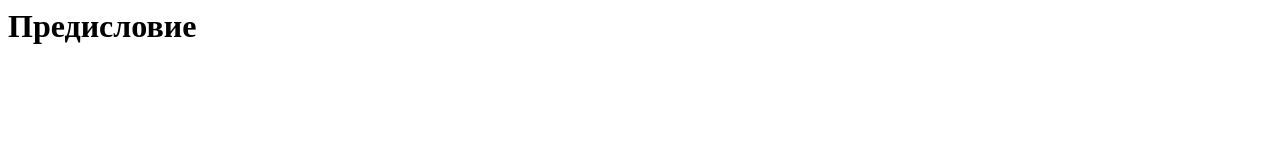
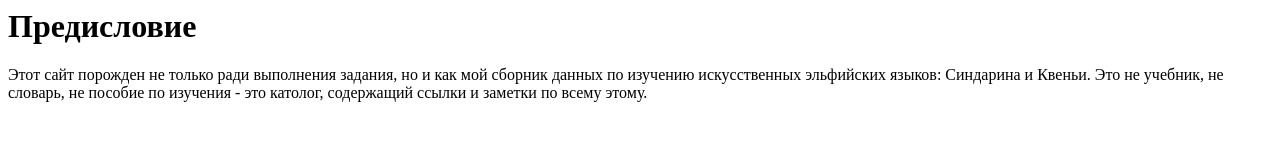
Before and after one commit to anomancod/My-Site-For-Learn-Sindarin-and-Quenya, a plain HTML site: page index.html in a window 1280 px wide. Drawn offline with Linux system fonts and the light colour scheme.

Commit message:
Update index.html

```diff
--- a/index.html
+++ b/index.html
@@ -1,5 +1,6 @@
 <html>
     <body>
         <h1>Предисловие</h1>
+        Этот сайт порожден не только ради выполнения задания, но и как мой сборник данных по изучению искусственных эльфийских языков: Синдарина и Квеньи. Это не учебник, не словарь, не пособие по изучения - это католог, содержащий ссылки и заметки по всему этому.
     </body>
 </html>
```
